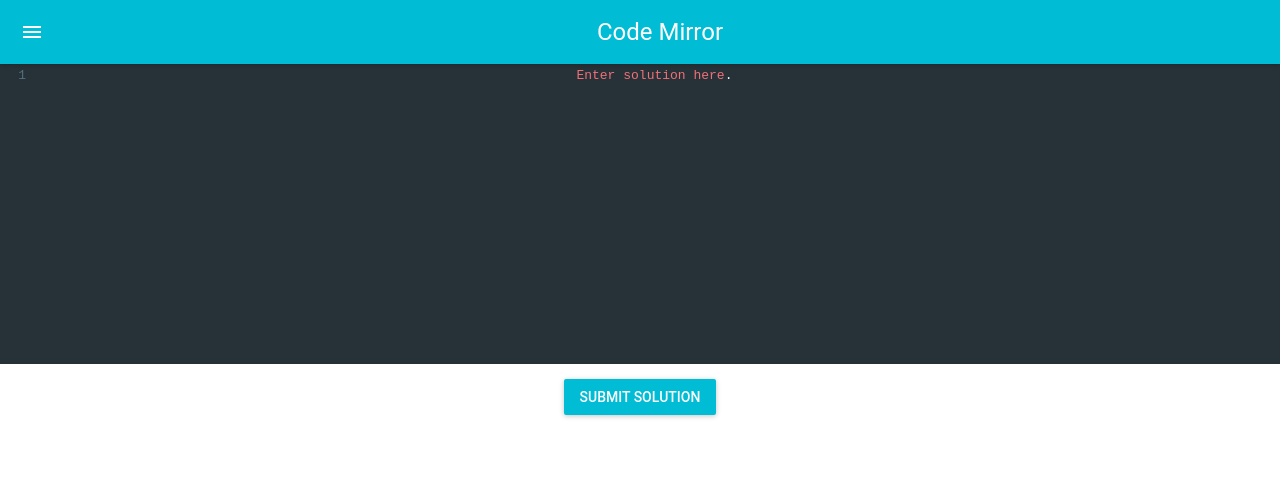
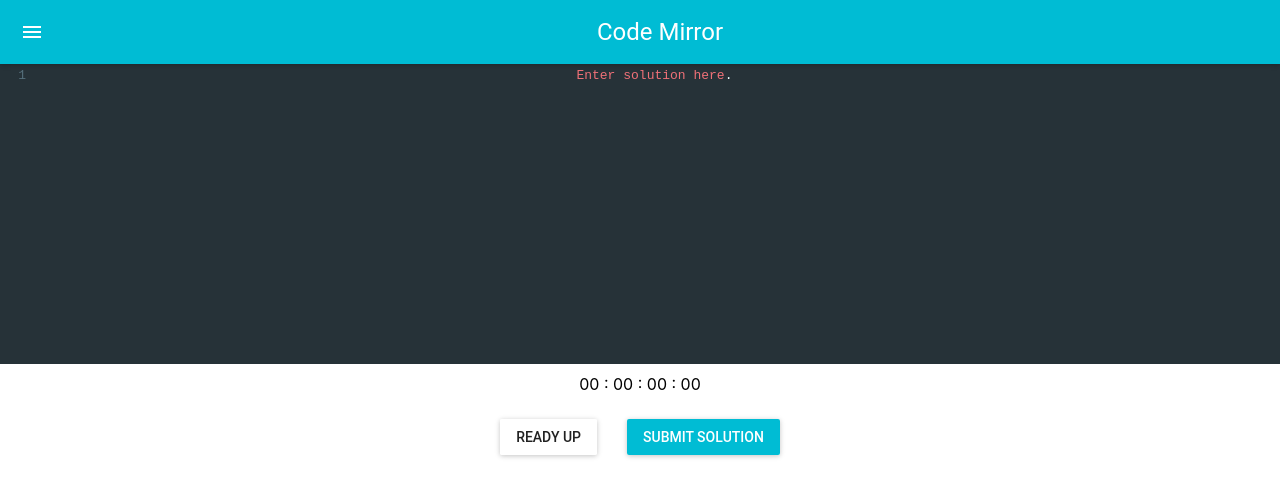
Before and after one commit to tommyli3318/CodeBattles, a React (Create React App) app in the folder frontend/: page / in a window 1280 px wide. Shown: the top 496 px of the page. Built offline with nearby package versions, Linux system fonts and the light colour scheme.

Commit message:
added stopwatch

```diff
--- a/frontend/src/components/CodingPage.js
+++ b/frontend/src/components/CodingPage.js
@@ -10,13 +10,15 @@
 
 import axios from 'axios';
 
+import StopWatch from './StopWatch'
+
 require('codemirror/mode/python/python');
 require('codemirror/mode/javascript/javascript');
 
 export class CodingPage extends Component {
     constructor(props) {
         super(props);
-        this.editorRef = React.createRef();
+        this.stopWatchRef = React.createRef();
       }
 
     state = {
@@ -29,21 +31,32 @@
         e.preventDefault();
 
         console.log('Test GET')
-        axios.get(`http://localhost:8000/api/CodeProblems/`)
+
+        var config = {
+          headers: { 'Access-Control-Allow-Origin': 'http://localhost:3000'}
+        };
+
+        axios.get(`https://741zh4iv3j.execute-api.us-east-1.amazonaws.com/default/getCodingProblem
+        `, config)
             .then(res => {
             const codeProblem = res.data;
             console.log(codeProblem)
             console.log('GET Worked')
             })
 
-        console.log('Test POST')
-        const {submission} = this.state;
-        console.log({submission})
-        axios.post(`http://localhost:8000/api/CodeProblems/`, {submission})
-            .then(res => {
-            console.log(res);
-            console.log(res.data);
-            })
+        // console.log('Test POST')
+        // const {submission} = this.state;
+        // console.log({submission})
+        // axios.post(`http://localhost:8000/api/CodeProblems/`, {submission})
+        //     .then(res => {
+        //     console.log(res);
+        //     console.log(res.data);
+        //     })
+    }
+
+    startTimer = (e) => {
+      e.preventDefault();
+      this.stopWatchRef.current.startTimer()
     }
 
   render() {
@@ -55,7 +68,6 @@
             <React.Fragment>
                 <AppBar title = 'Code Mirror'></AppBar>
                 <CodeMirror
-                  ref = {this.editorRef}
                   style = {styles.editor}
                   value= {startValue}
                   options={{
@@ -69,6 +81,13 @@
                     this.setState({submission: value})
                   }}
                 />
+                <StopWatch ref = {this.stopWatchRef}></StopWatch>
+                <RaisedButton
+                    label = 'Ready Up'
+                    primary = {false}
+                    style = {styles.button}
+                    onClick = {this.startTimer}
+                ></RaisedButton>
                 <RaisedButton
                     label = 'Submit Solution'
                     primary = {true}
--- /dev/null
+++ b/frontend/src/components/StopWatch.js
@@ -0,0 +1,57 @@
+import React, { Component } from "react";
+
+class Stopwatch extends Component {
+    state = {
+        timerOn: false,
+        timerStart: 0,
+        timerTime: 0
+    };
+
+    startTimer = () => {
+        this.setState({
+          timerOn: true,
+          timerTime: this.state.timerTime,
+          timerStart: Date.now() - this.state.timerTime
+        });
+        this.timer = setInterval(() => {
+          this.setState({
+            timerTime: Date.now() - this.state.timerStart
+          });
+        }, 10);
+      };
+
+    stopTimer = () => {
+        this.setState({ timerOn: false });
+        clearInterval(this.timer);
+      };
+      resetTimer = () => {
+        this.setState({
+          timerStart: 0,
+          timerTime: 0
+        });
+      };
+
+    render() {
+        const { timerTime } = this.state;
+        let centiseconds = ("0" + (Math.floor(timerTime / 10) % 100)).slice(-2);
+        let seconds = ("0" + (Math.floor(timerTime / 1000) % 60)).slice(-2);
+        let minutes = ("0" + (Math.floor(timerTime / 60000) % 60)).slice(-2);
+        let hours = ("0" + Math.floor(timerTime / 3600000)).slice(-2);
+        return (
+        <div style = {styles.Stopwatch} >
+            <div className="Stopwatch-header"></div>
+            <div className="Stopwatch-display">
+                {hours} : {minutes} : {seconds} : {centiseconds}
+            </div>
+        </div>
+        );
+    }
+}
+
+const styles = {
+    Stopwatch: {
+        margin: 10
+    }
+}
+
+export default Stopwatch;
```
